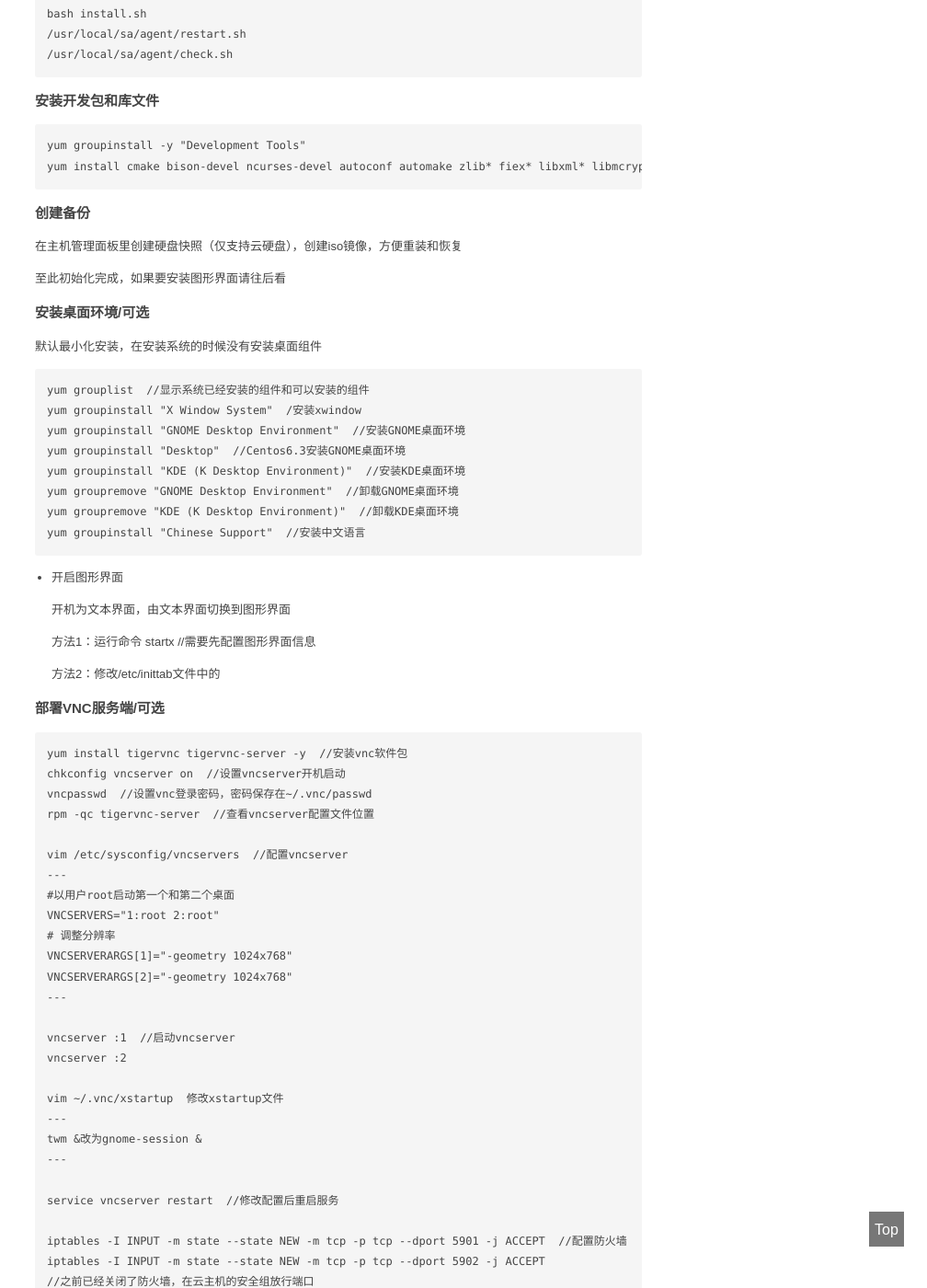
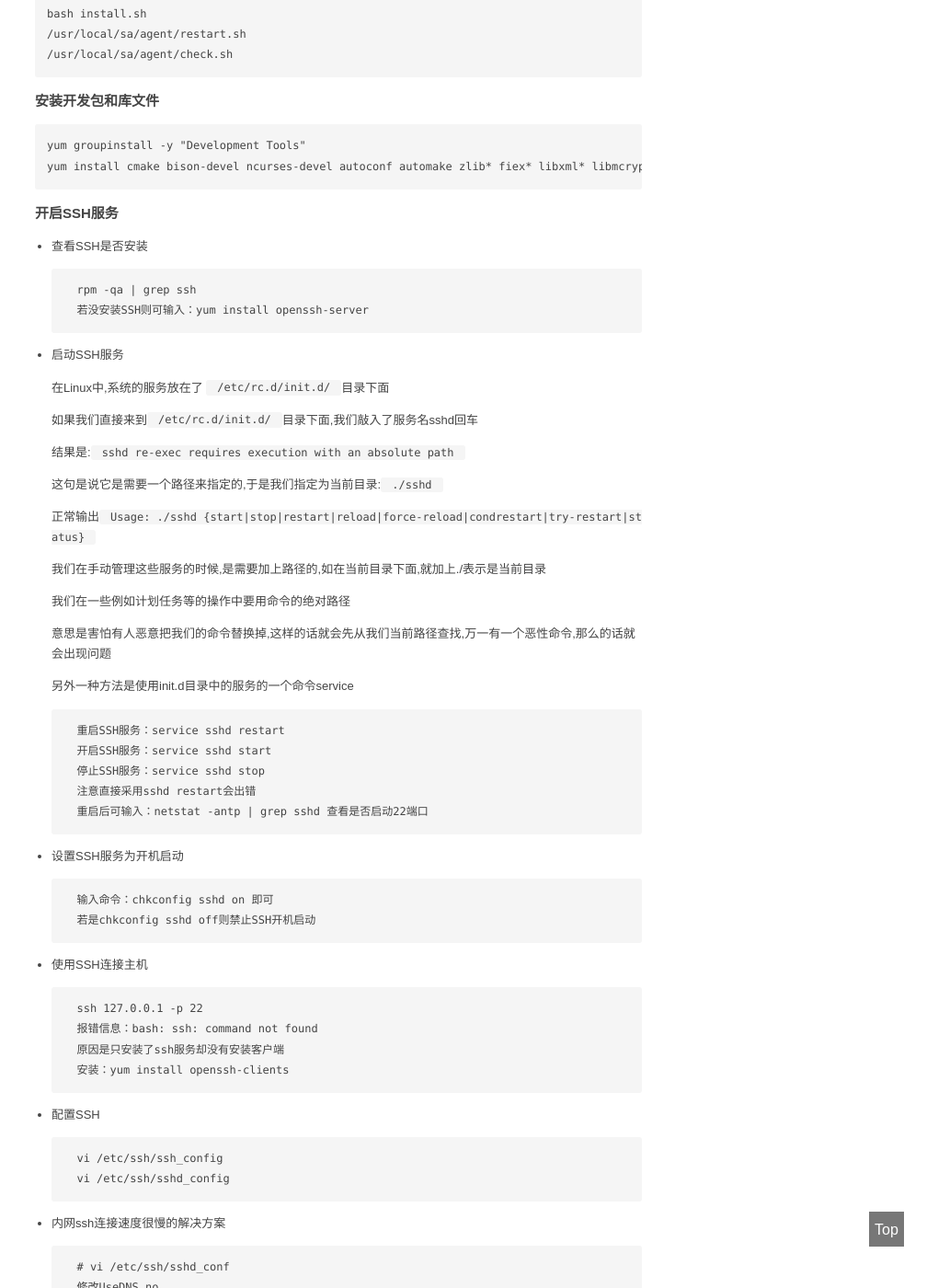
Before and after one commit to TMaize/tmaize-blog, a Jekyll site: the page built from _posts/2016-03-01-腾讯云主机初始化.md, in a window 1280 px wide and 1400 px high, scrolled down 1950 px. Shown: the whole window at 92% size, without its empty margins (272-1280 px from the left). Built offline with Jekyll 4.4.1, drawn with Linux system fonts in a browser that asks for light colours; some of the changed text lies outside the part shown.

Commit message:
修改文章

````diff
--- a/_posts/2016-03-01-腾讯云主机初始化.md
+++ b/_posts/2016-03-01-腾讯云主机初始化.md
@@ -109,11 +109,75 @@ yum groupinstall -y "Development Tools"
 yum install cmake bison-devel ncurses-devel autoconf automake zlib* fiex* libxml* libmcrypt* libtool-ltdl-devel*
 ```
 
-## 创建备份
+## 开启SSH服务
 
-在主机管理面板里创建硬盘快照（仅支持云硬盘），创建iso镜像，方便重装和恢复
++ 查看SSH是否安装
 
-至此初始化完成，如果要安装图形界面请往后看
+	```
+	rpm -qa | grep ssh
+	若没安装SSH则可输入：yum install openssh-server
+	```
+
++ 启动SSH服务
+
+	在Linux中,系统的服务放在了 `/etc/rc.d/init.d/`目录下面
+
+	如果我们直接来到`/etc/rc.d/init.d/`目录下面,我们敲入了服务名sshd回车
+
+	结果是:`sshd re-exec requires execution with an absolute path`
+
+	这句是说它是需要一个路径来指定的,于是我们指定为当前目录:`./sshd`
+
+	正常输出`Usage: ./sshd {start|stop|restart|reload|force-reload|condrestart|try-restart|status}`
+
+	我们在手动管理这些服务的时候,是需要加上路径的,如在当前目录下面,就加上./表示是当前目录
+
+	我们在一些例如计划任务等的操作中要用命令的绝对路径
+
+	意思是害怕有人恶意把我们的命令替换掉,这样的话就会先从我们当前路径查找,万一有一个恶性命令,那么的话就会出现问题
+
+	另外一种方法是使用init.d目录中的服务的一个命令service
+
+	```
+	重启SSH服务：service sshd restart
+	开启SSH服务：service sshd start
+	停止SSH服务：service sshd stop
+	注意直接采用sshd restart会出错
+	重启后可输入：netstat -antp | grep sshd 查看是否启动22端口
+	```
+
++ 设置SSH服务为开机启动
+
+	```
+	输入命令：chkconfig sshd on 即可
+	若是chkconfig sshd off则禁止SSH开机启动
+	```
+
++ 使用SSH连接主机
+
+	```
+	ssh 127.0.0.1 -p 22
+	报错信息：bash: ssh: command not found
+	原因是只安装了ssh服务却没有安装客户端
+	安装：yum install openssh-clients
+	```
+
++ 配置SSH
+
+	```
+	vi /etc/ssh/ssh_config
+	vi /etc/ssh/sshd_config
+	```
+
++ 内网ssh连接速度很慢的解决方案
+
+	```
+	# vi /etc/ssh/sshd_conf
+	修改UseDNS no
+	修改GSSAPIAuthentication no
+	保存退出
+	service sshd restart后再ssh相互连接发现很快
+	```
 
 ## 安装桌面环境/可选
 
@@ -187,3 +251,7 @@ vncserver -list  //查看运行的桌面
 至此服务端部署完毕
 
 你可以通过UltraVNC Viewer、TigerVNC Viewer或者RealVNC Viewer访问远程桌面了
+
+## 创建备份
+
+在主机管理面板里创建硬盘快照（仅支持云硬盘），创建iso镜像，方便重装和恢复
````
